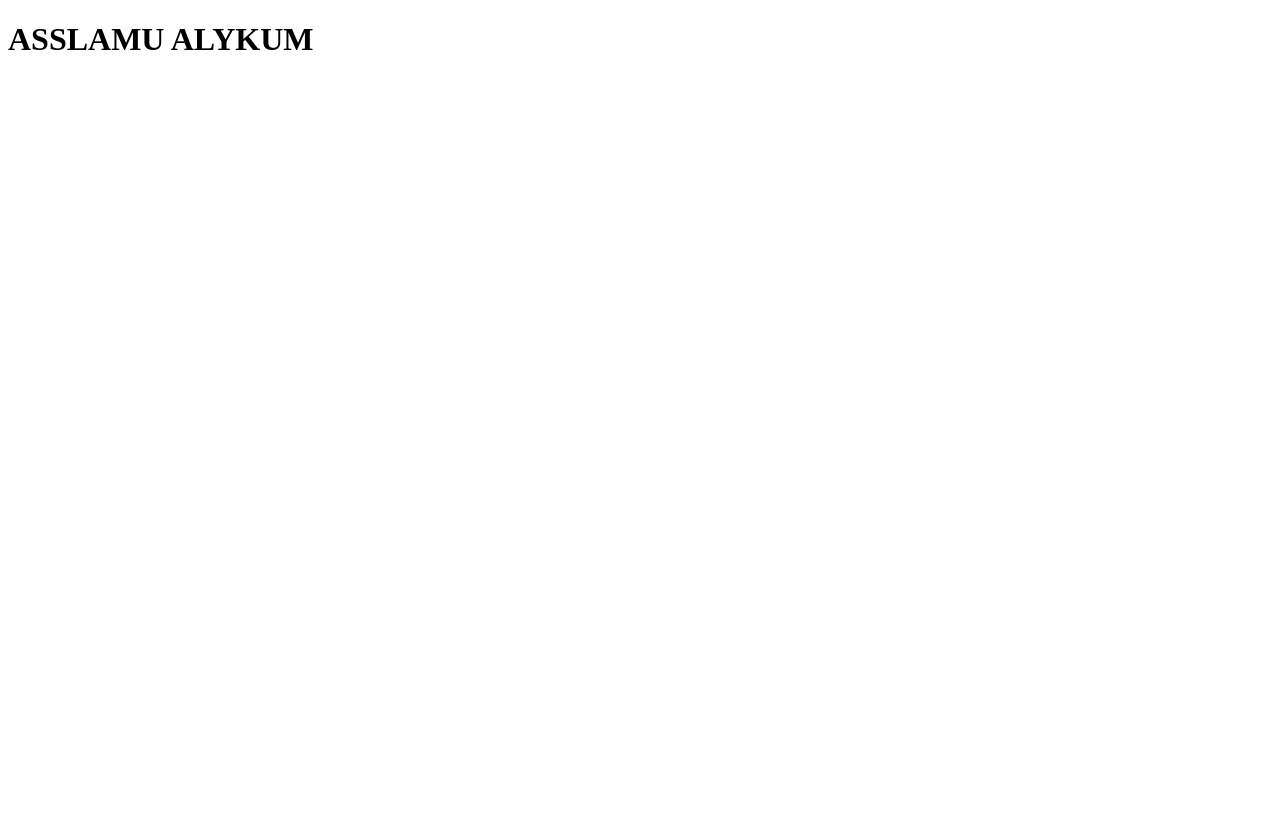
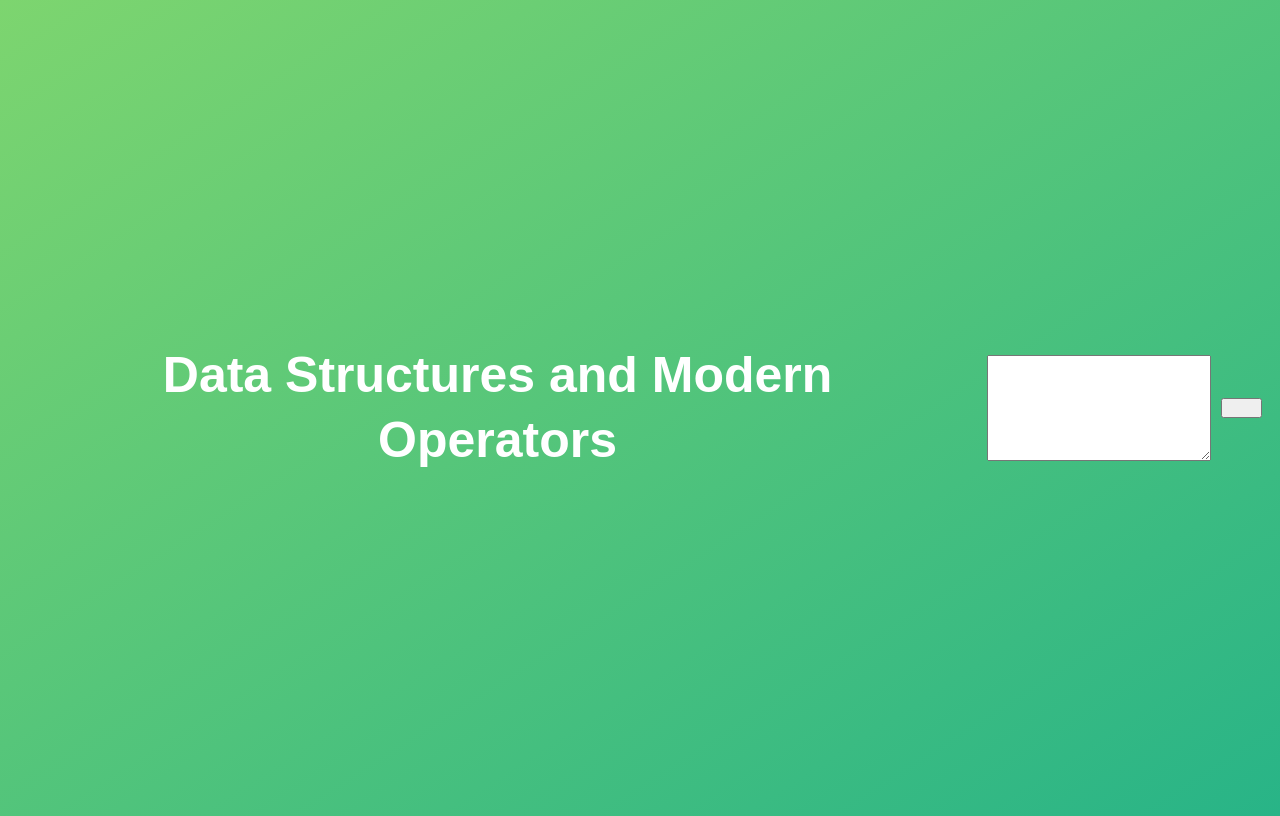
Before and after one commit to AhmadAlkhooly08/js-learning, a plain HTML site: page LeetCode/index.html in a window 1280 px wide. Drawn offline with Linux system fonts and the light colour scheme.

Commit message:
Finished code challenge :)

```diff
--- a/LeetCode/index.html
+++ b/LeetCode/index.html
@@ -1,12 +1,39 @@
 <!DOCTYPE html>
 <html lang="en">
-<head>
-    <meta charset="UTF-8">
-    <meta name="viewport" content="width=device-width, initial-scale=1.0">
-    <title>Document</title>
-</head>
-<body>
-    <h1>ASSLAMU ALYKUM</h1>
-    <script src="./script.js"></script>
-</body>
+  <head>
+    <meta charset="UTF-8" />
+    <meta name="viewport" content="width=device-width, initial-scale=1.0" />
+    <meta http-equiv="X-UA-Compatible" content="ie=edge" />
+    <title>Data Structures and Modern Operators</title>
+    <style>
+      body {
+        height: 100vh;
+        display: flex;
+        align-items: center;
+        background: linear-gradient(to top left, #28b487, #7dd56f);
+      }
+      h1 {
+        font-family: sans-serif;
+        font-size: 50px;
+        line-height: 1.3;
+        width: 100%;
+        padding: 30px;
+        text-align: center;
+        color: white;
+      }
+      button {
+        width: 50px;
+        height: 20px;
+        margin: 10px;
+      }
+      textarea {
+        width: 300px;
+        height: 100px;
+      }
+    </style>
+  </head>
+  <body>
+    <h1>Data Structures and Modern Operators</h1>
+    <script src="script.js"></script>
+  </body>
 </html>
--- a/LeetCode/script.js
+++ b/LeetCode/script.js
@@ -1216,3 +1216,62 @@ const plan = function(n){
 plan(3)
 plan(4)
 plan(5)
+
+// code challenge
+///////////////////////////////////////
+// Coding Challenge #4
+
+/**
+Write a program that receives a list of variable names written in underscore_case and convert them to camelCase.
+
+The input will come from a textarea inserted into the DOM (see code below), and conversion will happen when the button is pressed.
+
+THIS TEST DATA (pasted to textarea)
+underscore_case
+ first_name
+Some_Variable
+  calculate_AGE
+delayed_departure
+
+SHOULD PRODUCE THIS OUTPUT (5 separate console.log outputs)
+underscoreCase      ✅
+firstName           ✅✅
+someVariable        ✅✅✅
+calculateAge        ✅✅✅✅
+delayedDeparture    ✅✅✅✅✅
+
+HINT 1: Remember which character defines a new line in the textarea 😉
+HINT 2: The solution only needs to work for a variable made out of 2 words, like a_b
+HINT 3: Start without worrying about the ✅. Tackle that only after you have the variable name conversion working 😉
+HINT 4: This challenge is difficult on purpose, so start watching the solution in case you're stuck. Then pause and continue!
+
+Afterwards, test with your own test data!
+
+GOOD LUCK 😀
+*/
+// const sds = function(regen){
+//     const sm = regen.toLowerCase();
+//     const [first,last] = sm.split('_');
+//     const redr = last.replace(last[0],last[0].toUpperCase())
+//     const con = [first+redr].join('')
+//     console.log(con);
+// }
+// sds('underscore_case')
+// sds('first_name')
+// sds('Some_Variable')
+// sds('calculate_AGE')
+// sds('delayed_departure')
+
+document.body.append(document.createElement('textarea'));
+document.body.append(document.createElement('button'));
+let btn = document.querySelector('button')
+btn.addEventListener('click',function(){
+    const text = document.querySelector('textarea').value;
+    const rows = text.split('\n');
+    for(const[i,f] of rows.entries()){
+        const sm = f.toLowerCase().trim();
+        const [first,last] = sm.split('_');
+        const redr = `${first}${last.replace(last[0],last[0].toUpperCase())}`
+        console.log(`${redr.padEnd(20)} ${'✅'.repeat(i+1)}`);
+    }
+})
```
